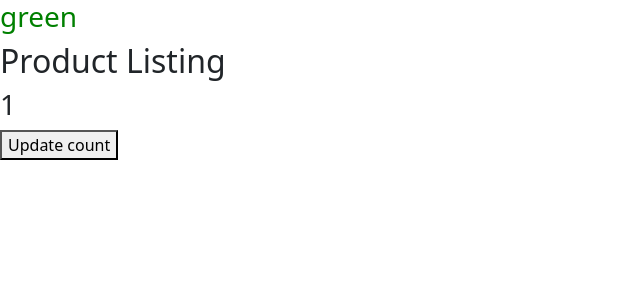
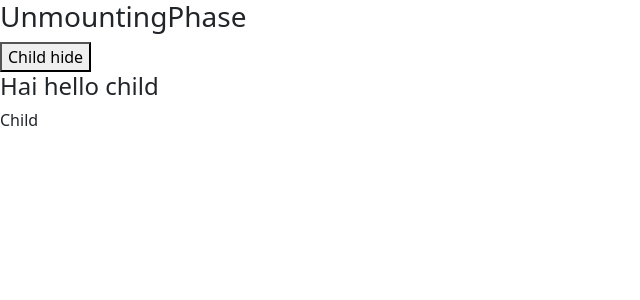
Before and after one commit to saiDev1999/3R_React_Class, a React (Create React App) app: page / in a window 1280 px wide. Shown: the top 300 px of the page, without its empty margins (0-640 px from the left). Built offline with nearby package versions, Linux system fonts and the light colour scheme.

Commit message:
Unmounting and pure component

```diff
--- a/src/App.js
+++ b/src/App.js
@@ -7,6 +7,7 @@ import Heading1, { Heading2 } from "./components/headings/headings.js";
 import ListComponent from "./components/list/list.js";
 import YoutubeButton from "./components/youtubeButton/youtubeButton.js";
 import ProductListing from "./components/productListing/productListing.js";
+import UnmountingPhase from "./components/unmounting/parent.js";
 
 function Hello() {
   const teams = [
@@ -29,7 +30,8 @@ function Hello() {
 
   return (
     <>
-      <ProductListing favcol={"green"} />
+      {/* <ProductListing favcol={"green"} /> */}
+      <UnmountingPhase />
     </>
   );
 }
--- /dev/null
+++ b/src/components/unmounting/child.js
@@ -0,0 +1,13 @@
+import React, { Component, PureComponent } from "react";
+
+export class Child extends PureComponent {
+  componentWillUnmount() {
+    alert("component unmounting");
+  }
+  render() {
+    console.log("Child rendering.....");
+    return <div>Child</div>;
+  }
+}
+
+export default Child;
--- /dev/null
+++ b/src/components/unmounting/parent.js
@@ -0,0 +1,30 @@
+import { Component } from "react";
+import Child from "./child";
+
+class UnmountingPhase extends Component {
+  constructor() {
+    super();
+    this.state = {
+      childVisible: true,
+    };
+  }
+
+  childVisibleMethod = () => {
+    this.setState({
+      childVisible: !this.state.childVisible,
+    });
+  };
+
+  render() {
+    console.log("Parenr rendering.....");
+    return (
+      <>
+        <h3>UnmountingPhase</h3>
+        <button onClick={this.childVisibleMethod}>Child hide</button>
+        <h4>{this.state.childVisible ? "Hai hello child" : null}</h4>
+        <Child />
+      </>
+    );
+  }
+}
+export default UnmountingPhase;
```
Also changed, not shown: 1 other file (tests, documents, lock files or other folders).
